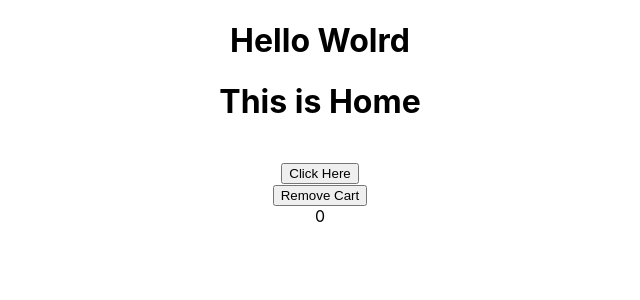
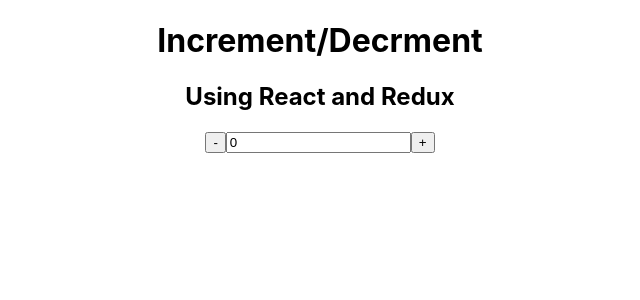
Before and after one commit to AbdulMoiz8994/ReduxComp, a React (Create React App) app: page / in a window 1280 px wide. Shown: the top 300 px of the page, without its empty margins (320-960 px from the left). Built offline with nearby package versions, Linux system fonts and the light colour scheme.

Commit message:
we did practice of redux thapa
we mae actions what to do and reducer how to do , rootRducer where we add allreducers and we make store file and make  ceateStore from redux and import Store in index.js and wrap with provider sotre={Store}

```diff
--- a/src/App.js
+++ b/src/App.js
@@ -1,16 +1,20 @@
 import React from 'react';
 import './App.css';
 
-// import home
-import Home from './Containers/HomeContainer'
-import CartValue from './Containers/HeaderContainer'
+
 
 function App() {
   return (
     <div className="App">
-<h1>Hello Wolrd</h1>
-<Home/>
-<CartValue/>
+<div>
+  <h1>Increment/Decrment</h1>
+  <h2>Using React and Redux</h2>
+</div>
+    <div>
+     <button><span>-</span></button>
+      <input type="text" name="quantity" value="0"/>
+     <button><span>+</span></button>
+    </div>
     </div>
   );
 }
--- /dev/null
+++ b/src/ThapaRedux/Reducer/RootReducer.jsx
@@ -0,0 +1,11 @@
+import {UseReducer} from './UpDown'
+// Reducer is our obejct
+import {combineReducers} from 'redux'
+
+
+ const RootReducer=combineReducers({
+    // This is an object and use can also use key:value
+    UseReducer,
+})
+
+export default RootReducer
--- /dev/null
+++ b/src/ThapaRedux/Reducer/UpDown.jsx
@@ -0,0 +1,11 @@
+// import React from 'react'
+// This is reducer
+const initialValue=0;
+ export const UseReducer=(state=initialValue,action) =>{
+     switch(action.type){
+         case 'INCREMENT': return state +1;
+         case 'DECREMENT': return state - 1;
+           default:
+               return state
+     }
+ }
--- /dev/null
+++ b/src/ThapaRedux/Store.jsx
@@ -0,0 +1,7 @@
+import RootReducer from './Reducer/RootReducer'
+import {createStore} from 'redux'
+
+
+const Store=createStore(RootReducer,window.__REDUX_DEVTOOLS_EXTENSION__ && window.__REDUX_DEVTOOLS_EXTENSION__())
+
+export default Store;
--- a/src/index.js
+++ b/src/index.js
@@ -4,16 +4,14 @@
 import App from "./App";
 import reportWebVitals from "./reportWebVitals";
 
-// we make an sote where we wrap our all comp
-import { createStore } from "redux";
+
 import { Provider } from "react-redux";
-import Reducer from "./Services/Reducer/RootReducer";
-const store = createStore(Reducer);
-console.log(store);
+import Store from "./ThapaRedux/Store";
 
+ Store.subscribe(() => console.log(Store.getState()))
 ReactDOM.render(
   <React.StrictMode>
-    <Provider store={store}>
+    <Provider store={Store}>
       <App />
     </Provider>
   </React.StrictMode>,
```
Also changed, not shown: src/ThapaRedux/Action/Action.jsx (added, +14 -0 lines).
